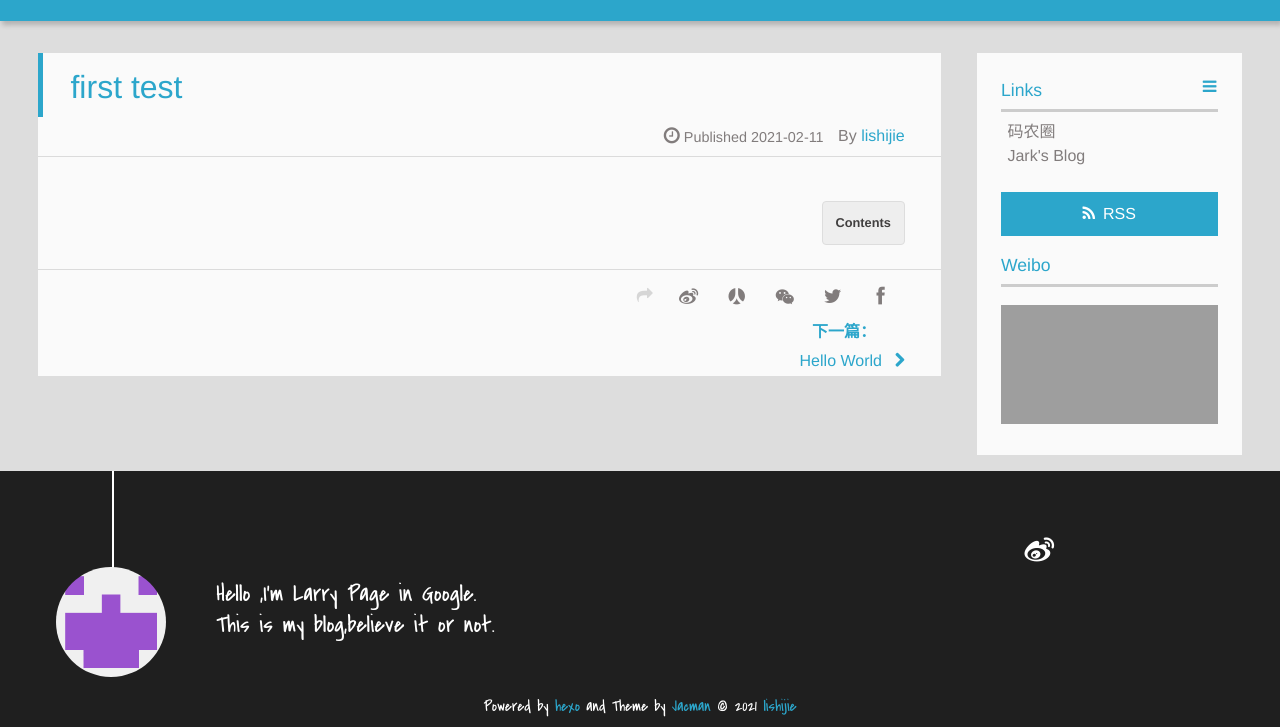
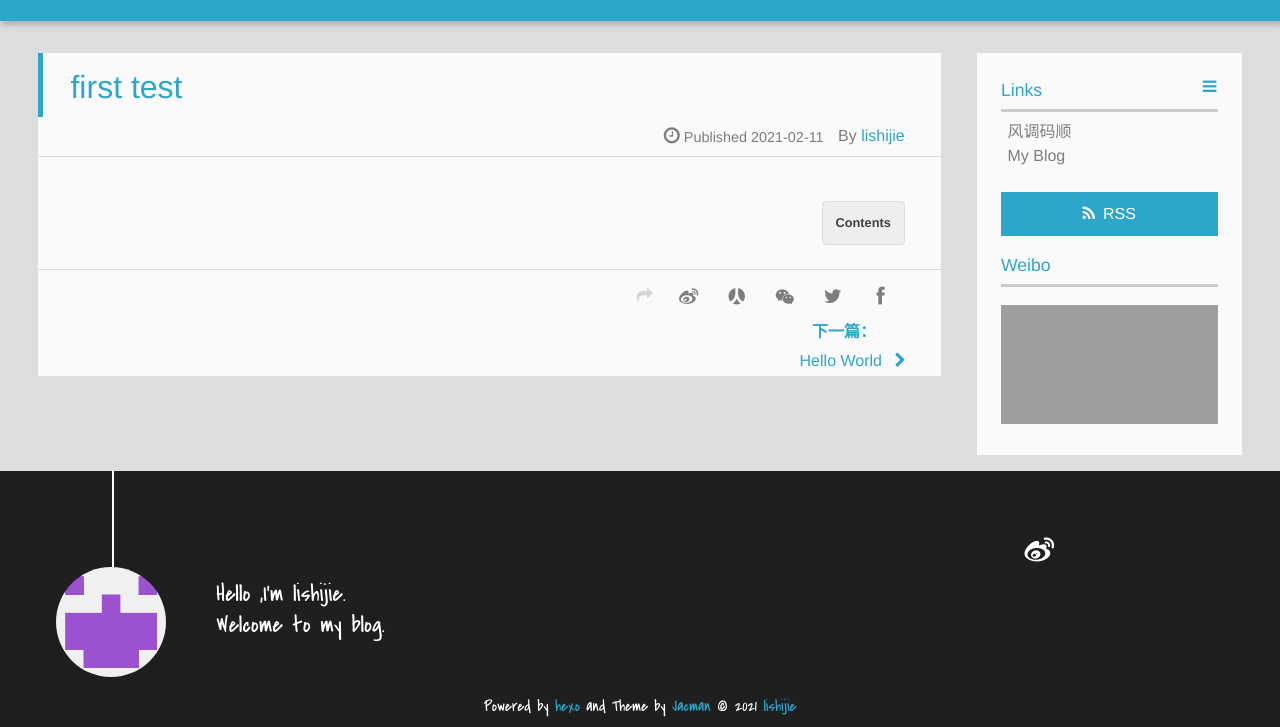
Before and after one commit to lishijie233/lishijie233.github.io, a plain HTML site: page 2021/02/11/first-test/index.html in a window 1280 px wide. Shown: the part 160-887 px from the top of the page. Drawn offline with Linux system fonts and the light colour scheme; grey boxes are pictures that could not be loaded; a script that the page names is missing.

Commit message:
Site updated: 2021-02-11 14:50:28

```diff
--- a/2021/02/11/first-test/index.html
+++ b/2021/02/11/first-test/index.html
@@ -168,13 +168,13 @@
 
           <li>
 
-            	<a href="https://coderq.com" target="_blank" title="一个面向程序员交流分享的新一代社区">码农圈</a>
+            	<a href="https://lishijie233.com" target="_blank" title="新一代社区">风调码顺</a>
 
           </li>
 
           <li>
 
-            	<a href="http://wuchong.me" target="_blank" title="Jark&#39;s Blog">Jark&#39;s Blog</a>
+            	<a href="http://lishijie233.com" target="_blank" title="My Blog">My Blog</a>
 
           </li>
 
@@ -206,8 +206,8 @@
 
 
 	<section class="info">
-		<p> Hello ,I&#39;m Larry Page in Google. <br/>
-			This is my blog,believe it or not.</p>
+		<p> Hello ,I&#39;m lishijie. <br/>
+			Welcome to my blog.</p>
 	</section>
 
 	<div class="social-font" class="clearfix">
--- a/index.html
+++ b/index.html
@@ -205,13 +205,13 @@
 
           <li>
 
-            	<a href="https://coderq.com" target="_blank" title="一个面向程序员交流分享的新一代社区">码农圈</a>
+            	<a href="https://lishijie233.com" target="_blank" title="新一代社区">风调码顺</a>
 
           </li>
 
           <li>
 
-            	<a href="http://wuchong.me" target="_blank" title="Jark&#39;s Blog">Jark&#39;s Blog</a>
+            	<a href="http://lishijie233.com" target="_blank" title="My Blog">My Blog</a>
 
           </li>
 
@@ -243,8 +243,8 @@
 
 
 	<section class="info">
-		<p> Hello ,I&#39;m Larry Page in Google. <br/>
-			This is my blog,believe it or not.</p>
+		<p> Hello ,I&#39;m lishijie. <br/>
+			Welcome to my blog.</p>
 	</section>
 
 	<div class="social-font" class="clearfix">
```
Also changed, not shown: 2021/02/11/hello-world/index.html (+4 -4 lines), archives/2021/02/index.html (+2 -2 lines), archives/2021/index.html (+2 -2 lines), archives/index.html (+2 -2 lines).
